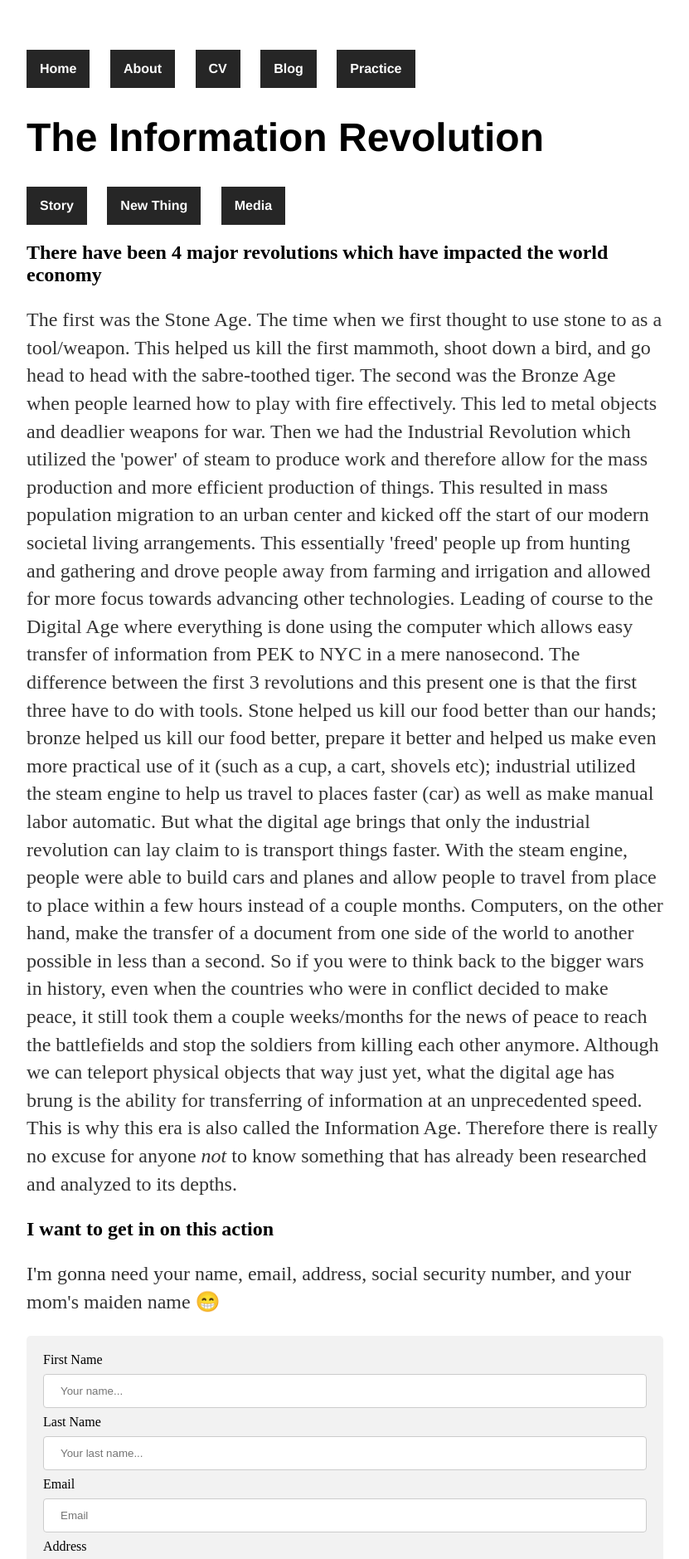
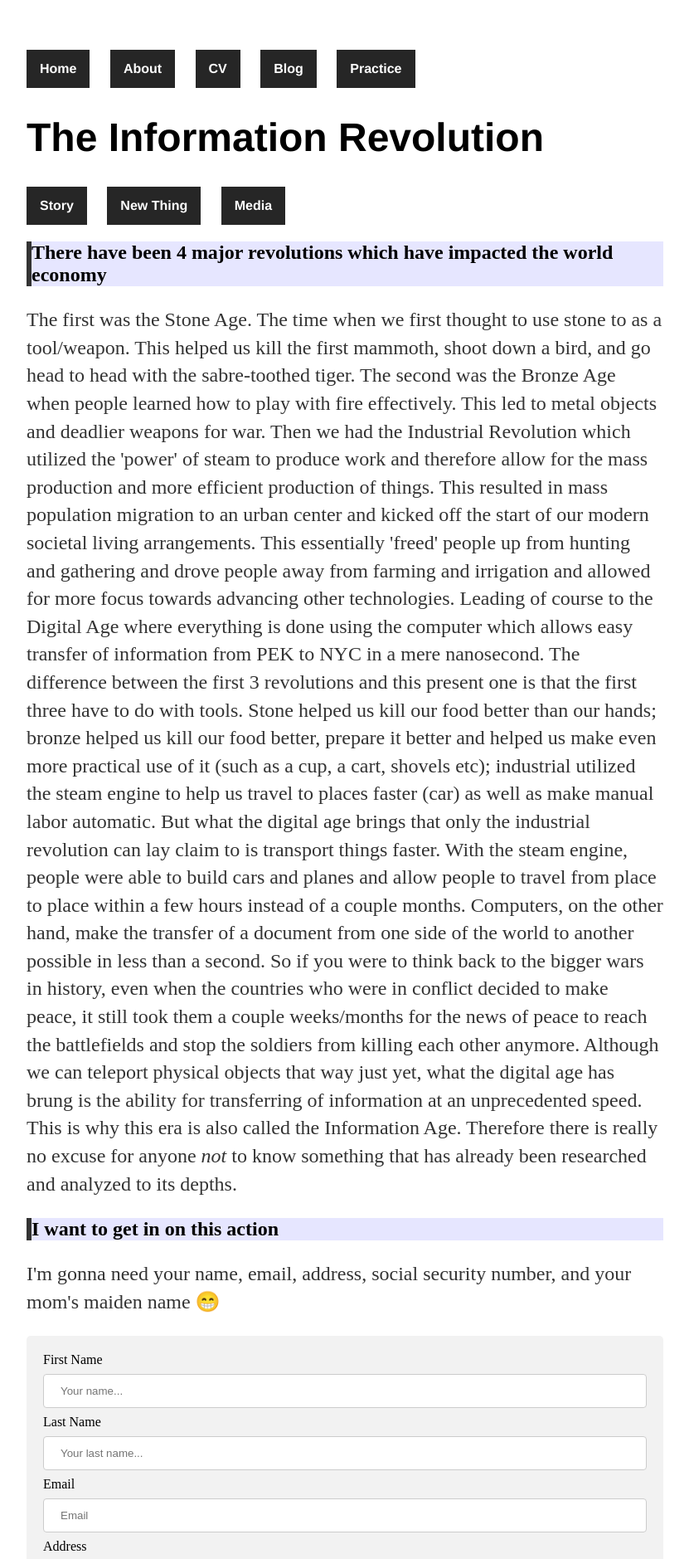
Before and after one commit to Illcarious/Illcarious.github.io, a Jekyll site: the page _posts/2019-09-16-The-Information-Revolution.html, which Jekyll copies as it is, in a window 1280 px wide. Shown: the top 1879 px of the page at 83% size, without its empty margins (224-1055 px from the left). Built offline with Jekyll 4.4.1, drawn with Linux system fonts in a browser that asks for light colours.

Commit message:
Update 2019-09-16-The-Information-Revolution.html

```diff
--- a/_posts/2019-09-16-The-Information-Revolution.html
+++ b/_posts/2019-09-16-The-Information-Revolution.html
@@ -4,6 +4,10 @@
     <link rel="stylesheet" type="text/css" href="/css/main.css">
     <title>{{ page.title }}</title>
     <style>
+      h2 {
+          border-left: 6px solid #333;
+          background-color: #e6e6ff;
+      }
       li a, .dropbtn {
           display: inline-block;
           color: white;
```
